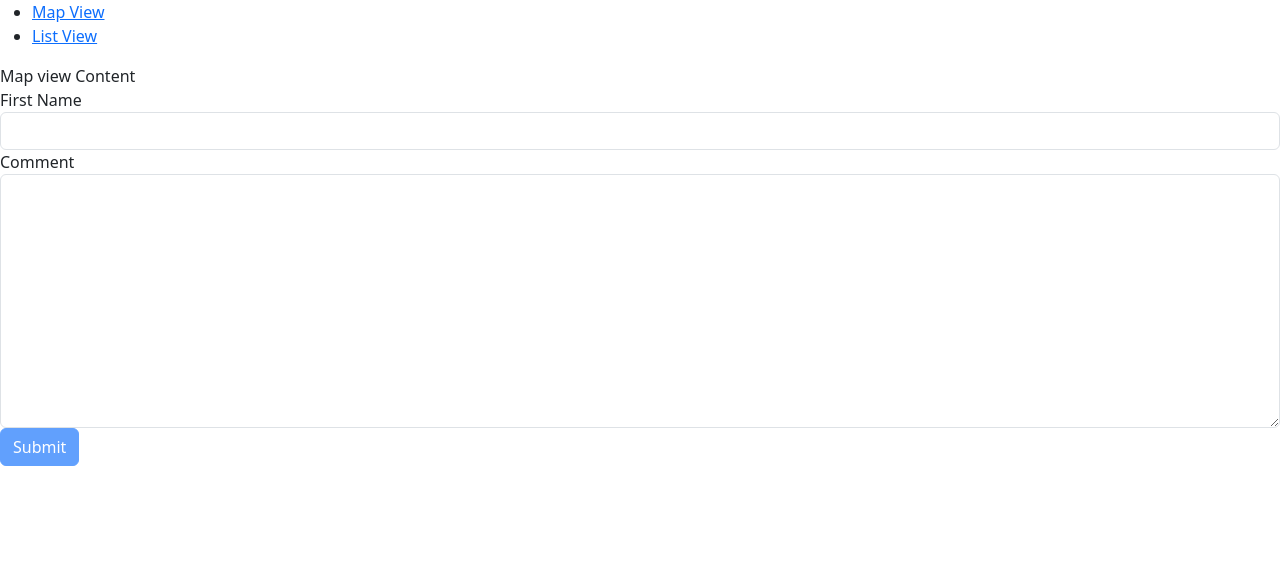
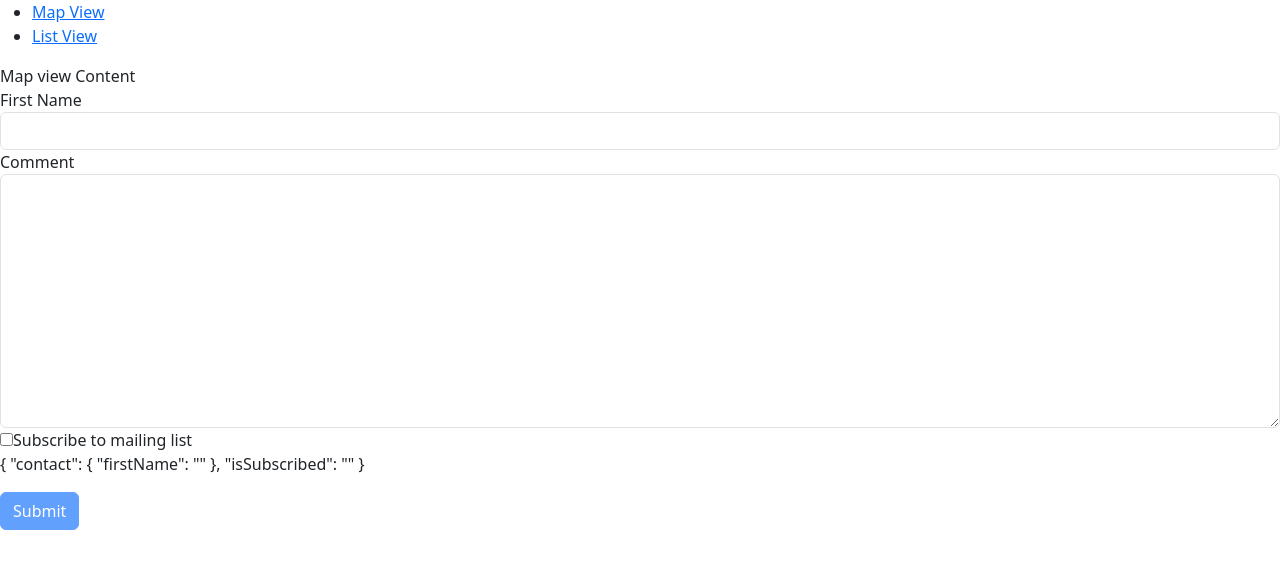
Before and after one commit to samjaygill/hello_world_angular, an Angular app: page / in a window 1280 px wide. Shown: the top 568 px of the page. Built offline with nearby package versions, Linux system fonts and the light colour scheme.

Commit message:
Check Boxes

```diff
--- a/src/app/contact-form/contact-form.component.html
+++ b/src/app/contact-form/contact-form.component.html
@@ -37,5 +37,12 @@
     <textarea id="comment" cols="30" rows="10" class="form-control"></textarea>
   </div>
 
+  <div class="checkbox">
+    <label>
+      <input type="checkbox" ngModel name="isSubscribed" />Subscribe to mailing
+      list
+    </label>
+  </div>
+  <p>{{f.value | json}}</p>
   <button class="btn btn-primary" [disabled]="!f.valid">Submit</button>
 </form>
--- a/src/app/contact-form/contact-form.component.ts
+++ b/src/app/contact-form/contact-form.component.ts
@@ -1,11 +1,11 @@
-import { NgIf } from '@angular/common';
+import { JsonPipe, NgIf } from '@angular/common';
 import { Component } from '@angular/core';
 import { FormsModule } from '@angular/forms';
 
 @Component({
   selector: 'app-contact-form',
   standalone: true,
-  imports: [FormsModule, NgIf],
+  imports: [FormsModule, NgIf, JsonPipe],
   templateUrl: './contact-form.component.html',
   styleUrl: './contact-form.component.css'
 })
```
